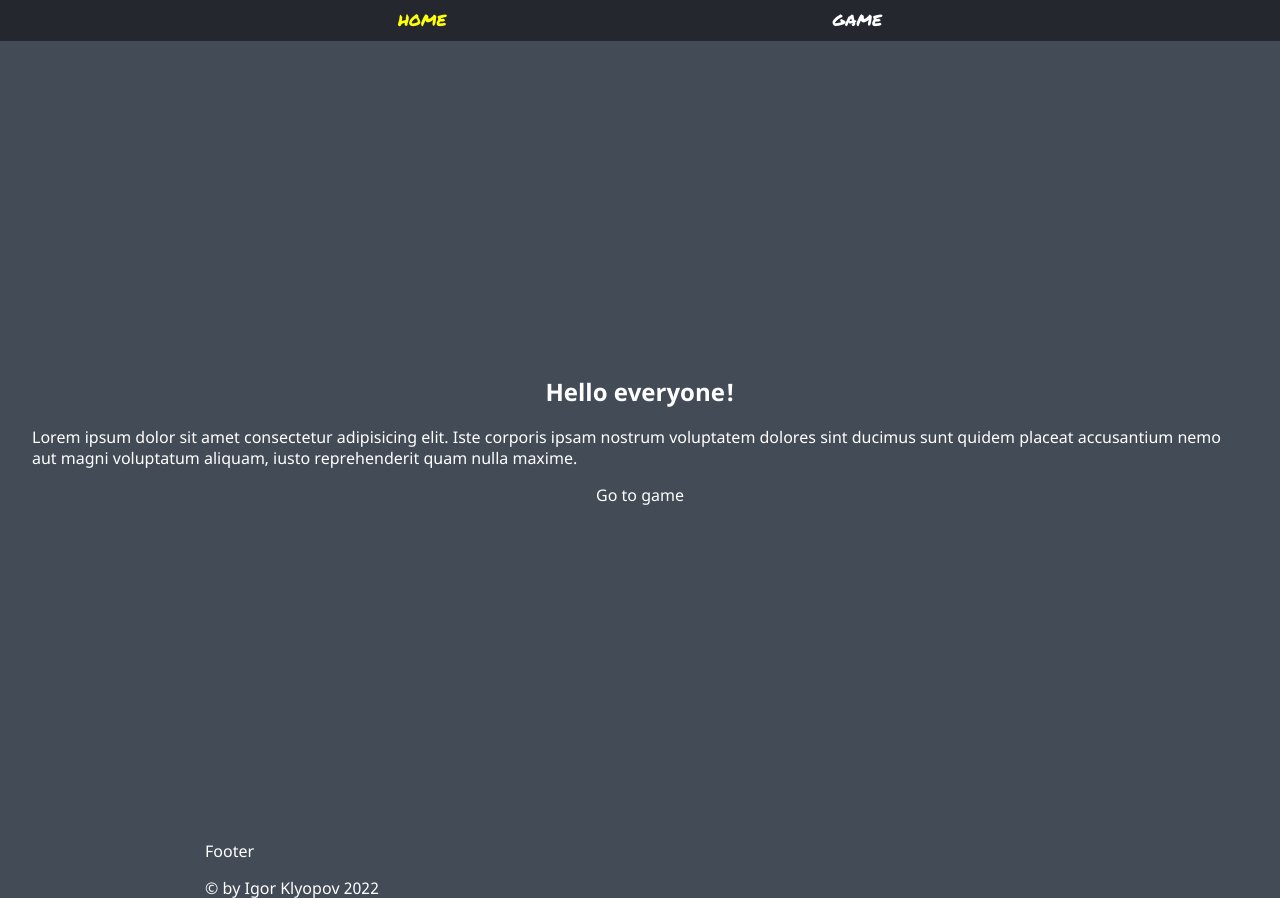
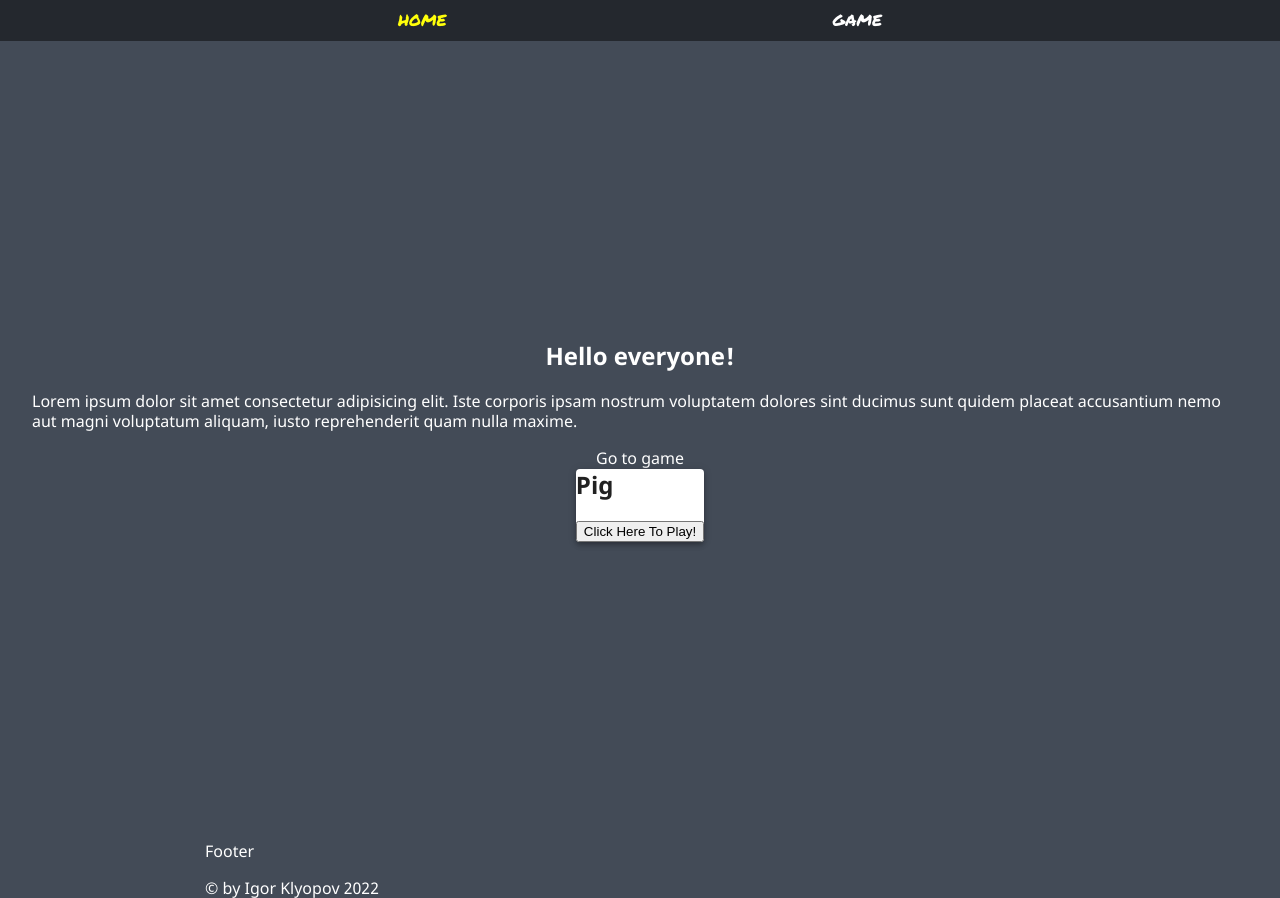
Before and after one commit to swk23C8/next-games, a Next.js app: page / in a window 1280 px wide. Built offline with nearby package versions, Linux system fonts and the light colour scheme.

Commit message:
idk anymore

```diff
--- a/Context.js
+++ b/components/Context.js
@@ -1,6 +1,6 @@
 import { createContext, useState } from 'react';
 
-const Context = createContext({});
+const Context = createContext("");
 
 function ContextProvider({ children }) {
 	const [gameStarted, setGameStarted] = useState(false);
@@ -12,7 +12,6 @@ function ContextProvider({ children }) {
 			value={{
 				gameStarted,
 				setGameStarted,
-
 				playerOne,
 				setPlayerOne,
 				playerTwo,
--- a/components/Game2/GameBoard/GameBoard.js
+++ b/components/Game2/GameBoard/GameBoard.js
@@ -2,7 +2,7 @@ import HoldOrContinue from '../HoldOrContinue/HoldOrContinue';
 import { Alert, Paper, Snackbar } from '@mui/material';
 import { useRef, useState, useEffect, useReducer, useContext } from 'react';
 import Dice from 'react-dice-roll';
-import { Context } from '/Context';
+import { Context } from '../../Context';
 import EndGame from '../EndGame/EndGame';
 
 const diceReducer = (state, action) => {
--- a/components/HomePage/HomePage.js
+++ b/components/HomePage/HomePage.js
@@ -2,9 +2,13 @@ import Link from 'next/link';
 import { useRouter } from 'next/router';
 import Image from 'next/image';
 import styles from './HomePage.module.scss';
+import { Paper } from '@mui/material';
+
 
 const HomePage = () => {
   const { pathname } = useRouter();
+  const router = useRouter();
+
 
   return (
     <div className={styles.container}>
@@ -20,6 +24,17 @@ const HomePage = () => {
         <Link href="/game">
           <a>Go to game</a>
         </Link>
+        <Paper elevation={4} className='p-10'>
+          <div className='text-center space-y-6'>
+            <h1 className='text-4xl font-bold'>Pig</h1>
+            <button
+              className='text-3xl shadow-3xl bg-gray-300 hover:bg-gray-400 p-3 rounded-2xl'
+              onClick={() => router.push('/Game2')}
+            >
+              Click Here To Play!
+            </button>
+          </div>
+        </Paper>
       </section>
     </div>
   );
--- a/next.config.js
+++ b/next.config.js
@@ -1,3 +1,6 @@
-module.exports = {
+/** @type {import('next').NextConfig} */
+const nextConfig = {
   reactStrictMode: true,
 }
+
+module.exports = nextConfig
--- a/package.json
+++ b/package.json
@@ -10,9 +10,9 @@
   "dependencies": {
     "@emotion/react": "^11.8.2",
     "@emotion/styled": "^11.8.1",
-    "@mui/material": "^5.5.2",
+    "@mui/material": "^5.5.1",
     "@react-spring/web": "^9.4.3",
-    "next": "12.0.10",
+    "next": "12.1.0",
     "react": "17.0.2",
     "react-dom": "17.0.2",
     "sass": "^1.49.7",
--- a/pages/index.js
+++ b/pages/index.js
@@ -1,6 +1,9 @@
 import Head from 'next/head';
 import Image from 'next/image';
 import HomePage from '../components/HomePage/HomePage';
+import { Paper } from '@mui/material';
+import { useRouter } from 'next/router';
+
 
 
 const Home = () => {
```
Also changed, not shown: components/Game2/PlayerCreation/PlayerCreation.js (+6 -1 lines), pages/game2.js (+16 -1 lines), 1 other file (tests, documents, lock files or other folders).
